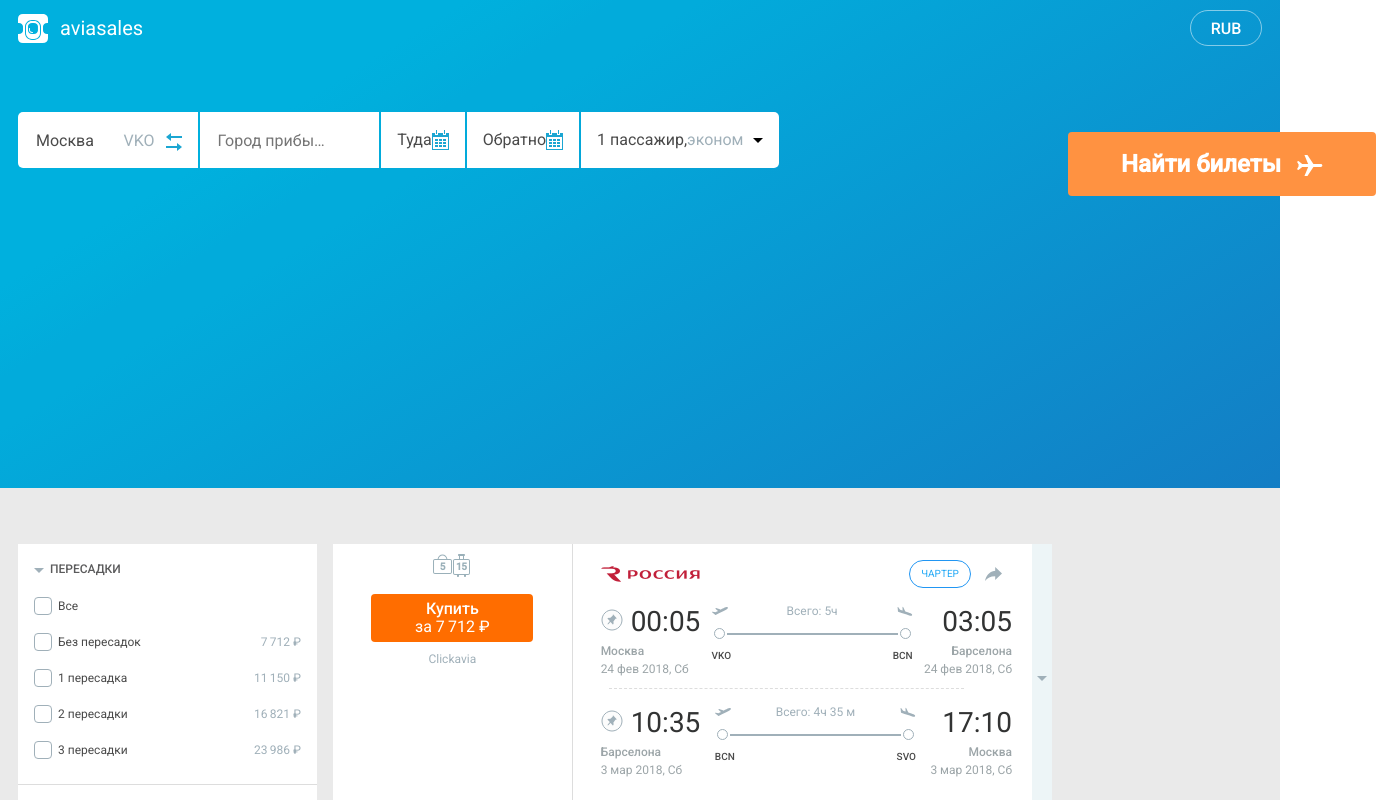
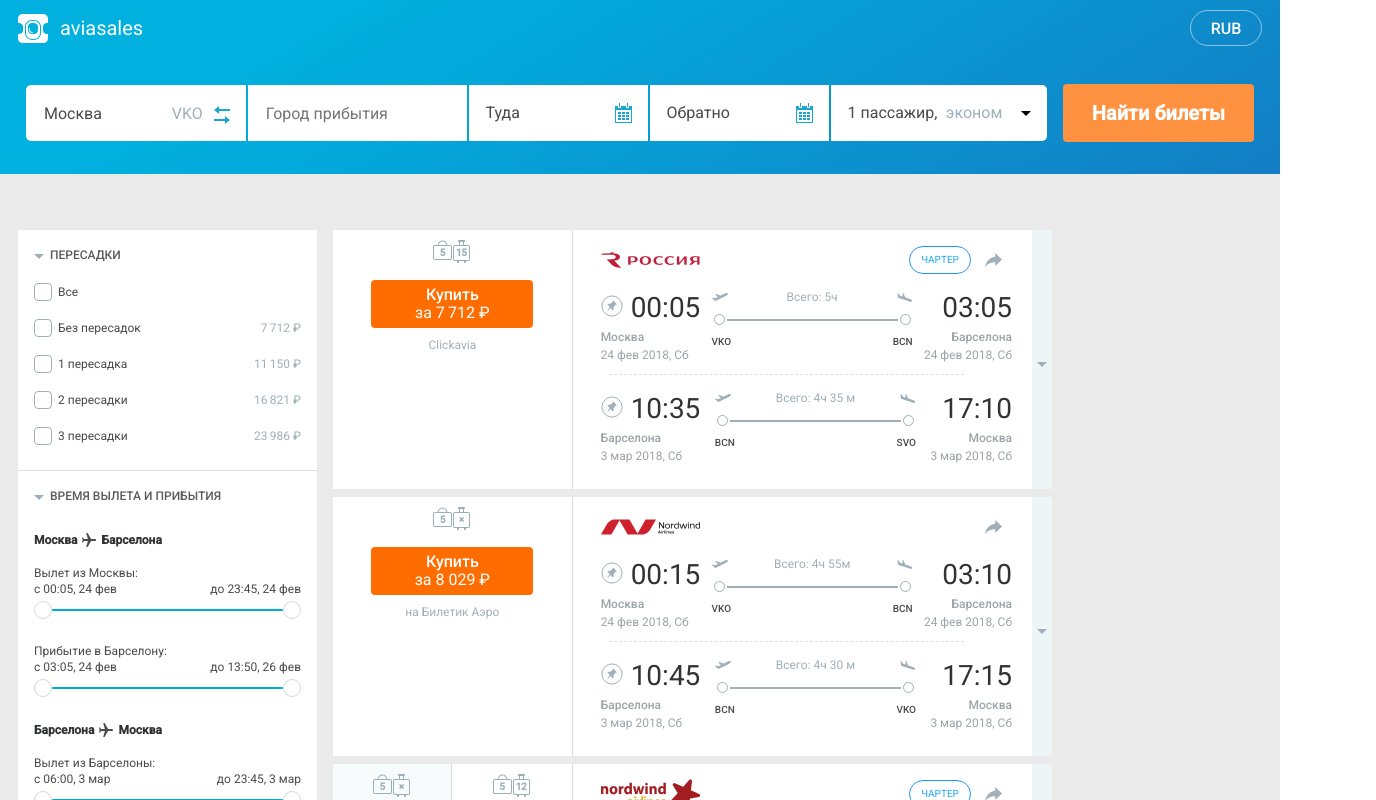
Before and after one commit to sadsaviour/aviasales-demo-frontend, a React (Create React App) app: page /search/VKO in a window 1280 px wide. Shown: the top 800 px of the page, 1376 px wide, since content can reach past the window. Built offline with nearby package versions, Linux system fonts and the light colour scheme.

Commit message:
fix: rearange header component. Adaptation to search results now local on level of subcomponents

```diff
--- a/src/App.js
+++ b/src/App.js
@@ -19,6 +19,8 @@
       departureDate: "24 feb",
       arrivalDate: "3 mar",
       passengersNumber: 1,
+
+      searchString: "blah",
 
       searchPerformed: false,
 
@@ -105,14 +107,15 @@
                 searchPerformed={false}
                 width={this.state.width}
                 swapCitiesCallback={this.swapCities}
+                searchString={this.state.searchString}
               />
             )}
-            city={this.state.city}
           />
           <Route
-            path="/search"
-            render={() => (
+            path="/search/:id"
+            render={props => (
               <Header
+                {...props}
                 origin={this.state.origin}
                 destination={this.state.destination}
                 departureDate={this.state.departureDate}
@@ -122,9 +125,9 @@
                 searchPerformed={true}
                 width={this.state.width}
                 swapCitiesCallback={this.swapCities}
+                searchString={this.state.searchString}
               />
             )}
-            city={this.state.city}
           />
           <Route
             exact={true}
--- a/src/Header/ArrivalCity.js
+++ b/src/Header/ArrivalCity.js
@@ -4,6 +4,16 @@
 
 const SearchFormDestination = styled.div`
   position: relative;
+
+  @media only screen and (min-width: 768px) {
+    grid-column-start: 3;
+    grid-column-end: span 2;
+  }
+
+  @media only screen and (min-width: 992px) {
+    grid-column-start: 2;
+    grid-column-end: span 1;
+  }
 
   background-color: #fff;
 
--- a/src/Header/DepartureCity.js
+++ b/src/Header/DepartureCity.js
@@ -6,6 +6,16 @@
 
 const SearchFormOrigin = styled.div`
   position: relative;
+
+  @media only screen and (min-width: 768px) {
+    grid-column-start: 1;
+    grid-column-end: span 2;
+  }
+
+  @media only screen and (min-width: 992px) {
+    grid-column-start: 1;
+    grid-column-end: span 1;
+  }
 
   background-color: #fff;
 
--- a/src/Header/FindTicketsButton.js
+++ b/src/Header/FindTicketsButton.js
@@ -91,9 +91,10 @@
   display: block;
   box-sizing: border-box;
 
-  /*  @media only screen and (min-width: 768px) and (max-width: 992px) {
-    width: 24%;
-  }*/
+  @media only screen and (min-width: 768px) {
+    grid-column-start: 4;
+    grid-column-end: span 1;
+  }
 
   width: 100%;
 
@@ -103,17 +104,23 @@
 
   margin-top: 16px;
   @media only screen and (min-width: 768px) {
-    margin-top: 32px;
+    margin-top: ${props => (props.searchPerformed ? "0" : "32px")};
   }
   @media only screen and (min-width: 992px) {
-    margin-top: 48px;
+    margin-top: ${props => (props.searchPerformed ? "0" : "48px")};
   }
 `;
+
+const MakeQueryString = (origin, destination) => {
+  return origin.iataCode + destination.iataCode;
+};
 
 export default function FindTicketsButton(props) {
   return (
     <ButtonWraper searchPerformed={props.searchPerformed}>
-      <RouterLink to="/search">
+      <RouterLink
+        to={"/search/" + MakeQueryString(props.origin, props.destination)}
+      >
         {props.searchPerformed ? (
           <Button name="Find Tickets" type="submit" className={props.className}>
             Найти билеты
--- a/src/Header/FlightDates.js
+++ b/src/Header/FlightDates.js
@@ -9,6 +9,16 @@
 const FlightDates = styled.div`
   display: flex;
   flex-flow: row nowrap;
+
+  @media only screen and (min-width: 768px) {
+    grid-column-start: 1;
+    grid-column-end: span 2;
+  }
+
+  @media only screen and (min-width: 992px) {
+    grid-column-start: 3;
+    grid-column-end: span 1;
+  }
 `;
 
 const DepartureDate = styled.div`
--- a/src/Header/PassangersOpt.js
+++ b/src/Header/PassangersOpt.js
@@ -8,6 +8,16 @@
 
 const PassengersSelector = styled.div`
   position: relative;
+
+  @media only screen and (min-width: 768px) {
+    grid-column-start: 3;
+    grid-column-end: span ${props => (props.searchPerformed ? "1" : "2")};
+  }
+
+  @media only screen and (min-width: 992px) {
+    grid-column-start: 4;
+    grid-column-end: span 1;
+  }
 
   height: 56px;
 
@@ -33,8 +43,11 @@
 
   @media only screen and (min-width: 768px) {
     border-bottom-left-radius: 0;
+    border-bottom-right-radius: ${props =>
+      props.searchPerformed ? "0" : "5px"};
   }
   @media only screen and (min-width: 992px) {
+    border-bottom-right-radius: 5px;
     border-top-right-radius: 5px;
   }
 
@@ -146,7 +159,10 @@
     const totalPassangers =
       this.state.adults + this.state.kids + this.state.infants;
     return (
-      <PassengersSelector onClick={this.handleClick}>
+      <PassengersSelector
+        onClick={this.handleClick}
+        searchPerformed={this.props.searchPerformed}
+      >
         <PassangersNumberLabel>
           {totalPassangers} пассажир,{" "}
         </PassangersNumberLabel>
--- a/src/Header/index.js
+++ b/src/Header/index.js
@@ -44,26 +44,6 @@
   font-size: 20px;
 
   color: #ffffff;
-`;
-
-const Delimener = styled.div`
-  min-width: ${props => (props.width ? props.width : "2px")};
-  max-width: ${props => (props.width ? props.width : "2px")};
-`;
-
-const SearchRow = styled.div`
-  display: flex;
-  flex-flow: row wrap;
-
-  @media only screen and (min-width: 576px) {
-    flex-flow: row wrap;
-  }
-  @media only screen and (min-width: 768px) {
-    flex-flow: row wrap;
-  }
-  @media only screen and (min-width: 992px) {
-    flex-flow: row nowrap;
-  }
 `;
 
 const CurrencyButton = styled.div`
@@ -217,7 +197,7 @@
   grid-row-gap: 2px;
 
   @media only screen and (min-width: 768px) {
-    grid-template-columns: 50% 50%;
+    grid-template-columns: 25% 25% 25% 25%;
     grid-template-rows: 56px 56px;
 
     grid-column-gap: 2px;
@@ -274,12 +254,9 @@
     windowSize < 768 && (
       <div style={{ "flex-grow": "2" }}>
         <Cities>
-          {props.origin} — {props.destination}
+          {props.origin.city} — {props.destination.city}
         </Cities>
-        <DatesAndPassangers>
-          {props.departureDate} — {props.arrivalDate}, {props.passengersN}{" "}
-          passengers
-        </DatesAndPassangers>
+        <DatesAndPassangers>X — Y, N passengers</DatesAndPassangers>
       </div>
     )
   );
@@ -287,77 +264,44 @@
 
 export default function Header(props) {
   return (
-    <StyledHeader>
-      {props.searchPerformed ? (
-        <div className="container">
+    <StyledHeader searchPerformed={props.searchPerformed}>
+      <div className="container">
+        <div className="col-xs-12">
           <div
-            className="container "
+            className="row between-xs middle-xs"
             style={
               props.width > 768
                 ? { "margin-bottom": "38px" }
-                : { "margin-bottom": "0" }
+                : { "margin-bottom": "32px" }
             }
           >
-            <div
-              className="row middle-xs middle-sm"
-              style={{
-                "justify-content": "space-between"
-              }}
-            >
-              <Logo width={props.width} />
+            <Logo width={props.width} />
+            {props.searchPerformed && (
               <ShortSearchQuery
                 width={props.width}
                 origin={props.origin}
                 destination={props.destination}
-                departureDate={props.departureDate}
-                arrivalDate={props.arrivalDate}
-                passengersN={props.passengersN}
               />
+            )}
+            {props.searchPerformed && <CurrencyButton>RUB</CurrencyButton>}
+          </div>
 
-              <CurrencyButton>RUB</CurrencyButton>
-            </div>
-          </div>
-          <div
-            className="row middle-xl middle-lg hidden-xs hidden-sm"
-            style={{ "margin-bottom": "38px" }}
-          >
-            <div className="col-lg-10 col-xl-10">
-              <SearchRow>
-                <DepartureCity
-                  origin={props.origin}
-                  updateCity={props.updateCity}
-                  swapCitiesCallback={props.swapCitiesCallback}
-                />
-                <Delimener className="hidden-xs hidden-sm" />
-                <ArrivalCity destination={props.destination} />
-                <Delimener className="hidden-xs hidden-sm hidden-md" />
-                <FlightDates />
-                <Delimener className="hidden-xs hidden-sm" />
-                <PassangersOpt />
-                <Delimener className="hidden-lg hidden-xl hidden-xs hidden-sm" />
-                <FindTicketsButton className="hidden-lg hidden-xl" />
-              </SearchRow>
-            </div>
-            <div className="col-xl-2 col-lg-2 hidden-xs hidden-sm hidden-md">
-              <FindTicketsButton />
-            </div>
-          </div>
-        </div>
-      ) : (
-        <div className="container">
-          <div className="col-xs-12">
-            <div className="row">
-              <Logo width={props.width} />
-            </div>
+          {!props.searchPerformed && (
             <div className="row center-xs">
               <LandingHeader>Поиск дешевых авиабилетов</LandingHeader>
             </div>
+          )}
+
+          {!props.searchPerformed && (
             <div className="row center-xs">
               <LandingSubHeader>
                 Лучший способ купить авиабилеты дешево
               </LandingSubHeader>
             </div>
-            <div className="row">
+          )}
+
+          <div className="row middle-lg">
+            <div className="col-xs-12 col-lg-10">
               <SearchContainer>
                 <DepartureCity
                   origin={props.origin}
@@ -369,15 +313,45 @@
                   updateDestination={props.updateDestination}
                 />
                 <FlightDates />
-                <PassangersOpt />
+                <PassangersOpt
+                  origin={props.origin}
+                  searchPerformed={props.searchPerformed}
+                />
+                {props.searchPerformed &&
+                  props.width < 992 && (
+                    <FindTicketsButton
+                      searchString={props.searchString}
+                      searchPerformed={props.searchPerformed}
+                      origin={props.origin}
+                      destination={props.destination}
+                    />
+                  )}
               </SearchContainer>
             </div>
+            {props.searchPerformed &&
+              props.width > 992 && (
+                <div className="col-lg-2">
+                  <FindTicketsButton
+                    searchString={props.searchString}
+                    searchPerformed={props.searchPerformed}
+                    origin={props.origin}
+                    destination={props.destination}
+                  />
+                </div>
+              )}
+          </div>
+          {!props.searchPerformed && (
             <div className="row center-xs">
-              <FindTicketsButton searchPerformed={props.searchPerformed} />
+              <FindTicketsButton
+                searchString={props.searchString}
+                searchPerformed={props.searchPerformed}
+                origin={props.origin}
+                destination={props.destination}
+              />
             </div>
-          </div>
+          )}
         </div>
-      )}
+      </div>
     </StyledHeader>
   );
 }
```
